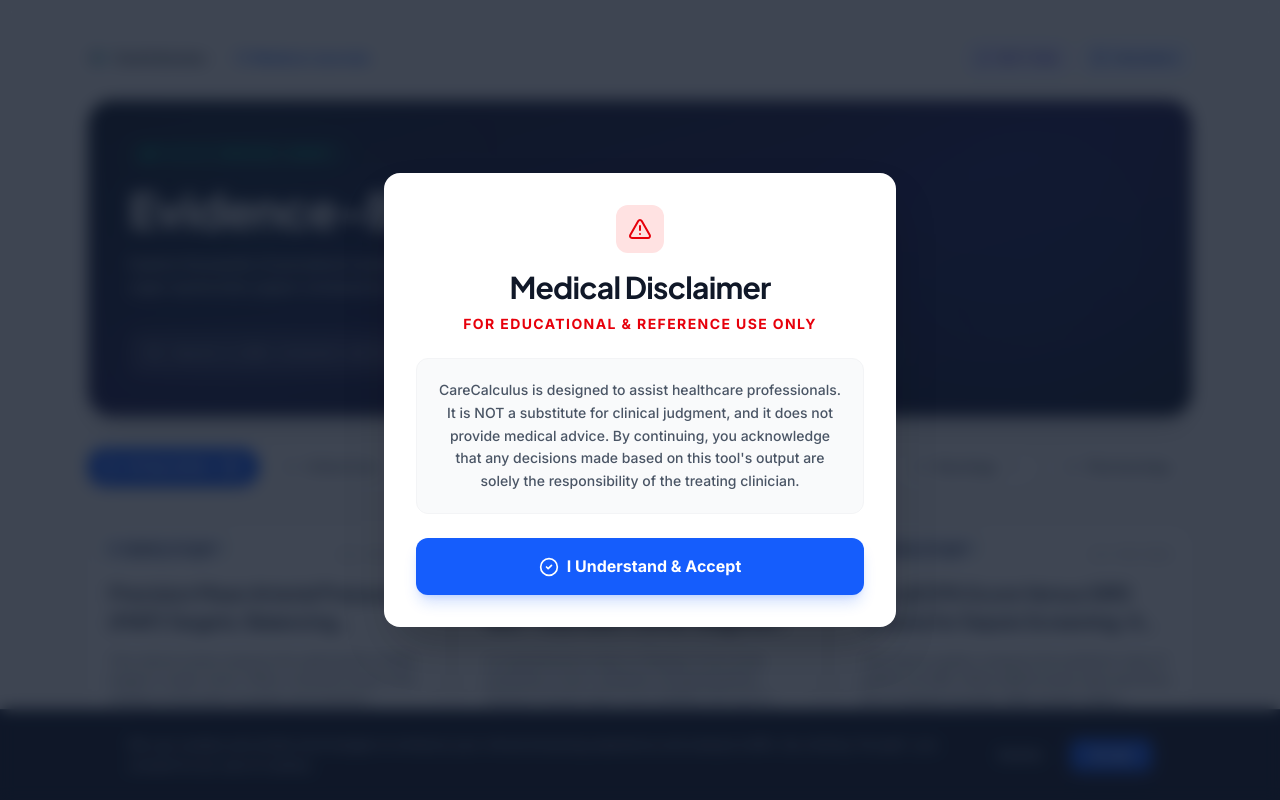
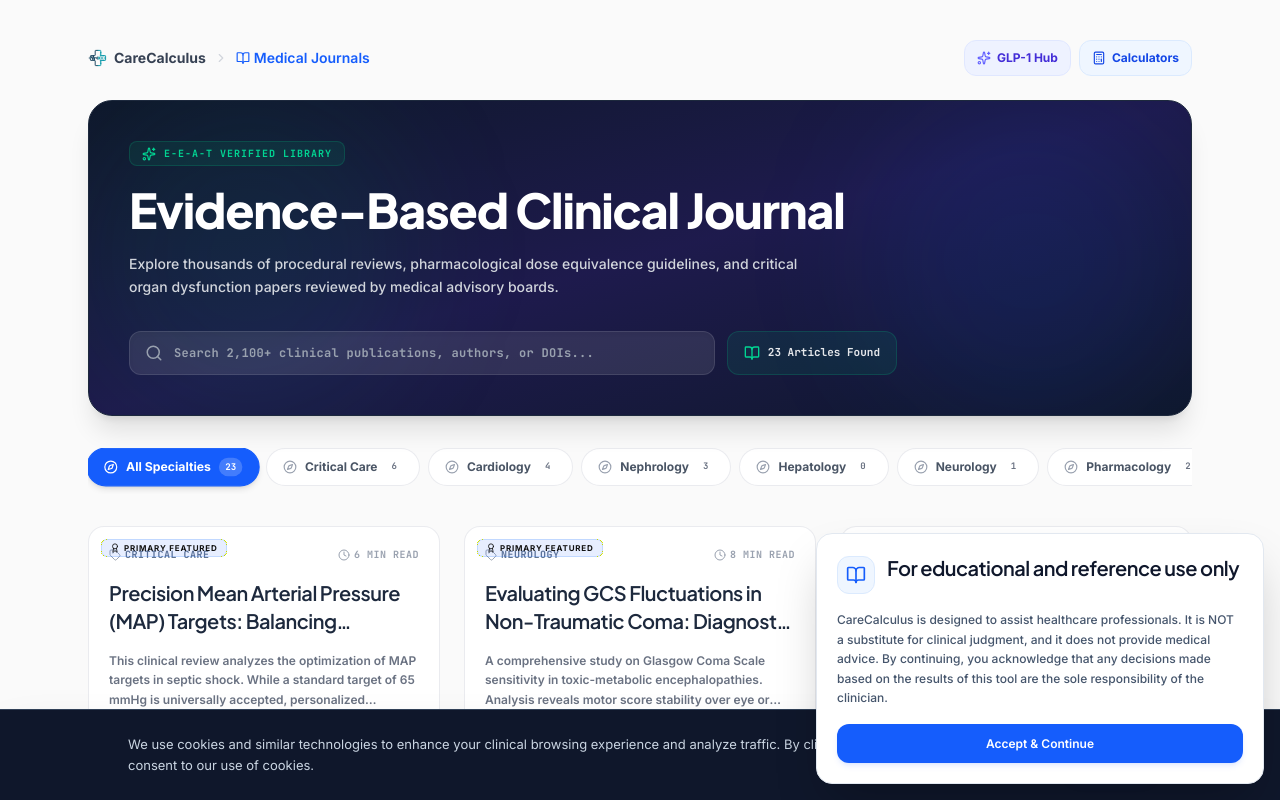
Before and after one commit to imadimad1996/CARECALCULUS, a React (Vite) app: page /blog in a window 1280 px wide. Shown: the top 800 px of the page. Built offline with nearby package versions, Linux system fonts and the light colour scheme.

Commit message:
feat: add MedicalDisclaimer component to display health information warnings

```diff
--- a/src/components/MedicalDisclaimer.tsx
+++ b/src/components/MedicalDisclaimer.tsx
@@ -1,5 +1,5 @@
 import React, { useState, useEffect } from 'react';
-import { AlertTriangle, CheckCircle2 } from 'lucide-react';
+import { BookOpen } from 'lucide-react';
 import { LangCode } from '../types';
 
 export default function MedicalDisclaimer({ lang }: { lang: LangCode }) {
@@ -21,22 +21,19 @@
 
   const texts = {
     en: {
-      title: "Medical Disclaimer",
-      warning: "For Educational & Reference Use Only",
-      body: "CareCalculus is designed to assist healthcare professionals. It is NOT a substitute for clinical judgment, and it does not provide medical advice. By continuing, you acknowledge that any decisions made based on this tool's output are solely the responsibility of the treating clinician.",
-      accept: "I Understand & Accept"
+      title: "For educational and reference use only",
+      body: "CareCalculus is designed to assist healthcare professionals. It is NOT a substitute for clinical judgment, and it does not provide medical advice. By continuing, you acknowledge that any decisions made based on the results of this tool are the sole responsibility of the clinician.",
+      accept: "Accept & Continue"
     },
     fr: {
-      title: "Avertissement Médical",
-      warning: "À usage éducatif et de référence uniquement",
+      title: "À usage éducatif et de référence uniquement",
       body: "CareCalculus est conçu pour aider les professionnels de santé. Ce n'est PAS un substitut au jugement clinique et il ne fournit pas de conseils médicaux. En continuant, vous reconnaissez que toute décision prise sur la base des résultats de cet outil relève de la seule responsabilité du clinicien.",
-      accept: "Je Comprends et J'accepte"
+      accept: "Accepter & Continuer"
     },
     ar: {
-      title: "إخلاء المسؤولية الطبية",
-      warning: "للاستخدام التعليمي والمرجعي فقط",
-      body: "تم تصميم CareCalculus لمساعدة المتخصصين في الرعاية الصحية. ولا يعد بديلاً عن الحكم السريري، ولا يقدم استشارات طبية. باستمرارك، فإنك تقر بأن أي قرارات تتخذ بناءً على نتائج هذه الأداة هي مسؤولية الطبيب المعالج وحده.",
-      accept: "أفهم وأوافق"
+      title: "للاستخدام التعليمي والمرجعي فقط",
+      body: "تم تصميم CareCalculus لمساعدة المتخصصين في الرعاية الصحية. ولا يعد بديلاً عن التقييم السريري، ولا يقدم استشارات طبية. بالاستمرار، فإنك تقر بأن أي قرارات تتخذ بناءً على نتائج هذه الأداة هي المسؤولية الكاملة للطبيب المعالج وحده.",
+      accept: "قبول ومتابعة"
     }
   };
 
@@ -44,33 +41,31 @@
   const isRtl = lang === 'ar';
 
   return (
-    <div className="fixed inset-0 z-[100] flex items-center justify-center p-4 bg-gray-900/80 backdrop-blur-sm" dir={isRtl ? 'rtl' : 'ltr'}>
-      <div className="bg-white rounded-2xl shadow-2xl max-w-lg w-full overflow-hidden animate-in fade-in zoom-in duration-300">
-        <div className="p-6 md:p-8 space-y-6">
-          <div className="w-12 h-12 bg-red-100 text-red-600 rounded-xl flex items-center justify-center mx-auto mb-4">
-            <AlertTriangle className="w-6 h-6" />
+    <div className="fixed bottom-4 right-4 left-4 sm:left-auto sm:max-w-md z-[100] animate-in slide-in-from-bottom duration-500" dir={isRtl ? 'rtl' : 'ltr'}>
+      <div className="bg-white border border-slate-200 text-slate-800 rounded-2xl p-5 shadow-2xl space-y-4">
+        <div className="flex items-start gap-3">
+          <div className="p-2 bg-blue-50 border border-blue-100 text-blue-600 rounded-xl shrink-0 mt-0.5">
+            <BookOpen className="w-5 h-5" />
+          </div>
+          <div className="space-y-1">
+            <h3 className="text-sm font-bold text-slate-900 leading-snug">
+              {currentText.title}
+            </h3>
+          </div>
         </div>
 
-          <div className="text-center space-y-2">
-            <h2 className="text-2xl font-bold text-gray-900 tracking-tight">{currentText.title}</h2>
-            <p className="text-sm font-bold text-red-600 uppercase tracking-widest">{currentText.warning}</p>
-          </div>
-
-          <div className="bg-gray-50 p-5 rounded-xl border border-gray-100">
-            <p className="text-sm text-gray-600 leading-relaxed text-center font-medium">
+        <p className="text-xs text-slate-600 leading-relaxed font-medium">
           {currentText.body}
         </p>
-          </div>
 
         <button
           onClick={handleAccept}
-            className="w-full py-4 bg-blue-600 hover:bg-blue-700 text-white font-bold rounded-xl shadow-lg shadow-blue-600/20 transition-all flex items-center justify-center gap-2"
+          className="w-full py-2.5 bg-blue-600 hover:bg-blue-700 text-white font-semibold rounded-xl text-xs transition-all flex items-center justify-center gap-2 cursor-pointer shadow-md shadow-blue-600/10"
+          style={{ minHeight: '38px' }}
         >
-            <CheckCircle2 className="w-5 h-5" />
           <span>{currentText.accept}</span>
         </button>
       </div>
     </div>
-    </div>
   );
 }
```
Lines whose indentation alone changed are shown as unchanged.
